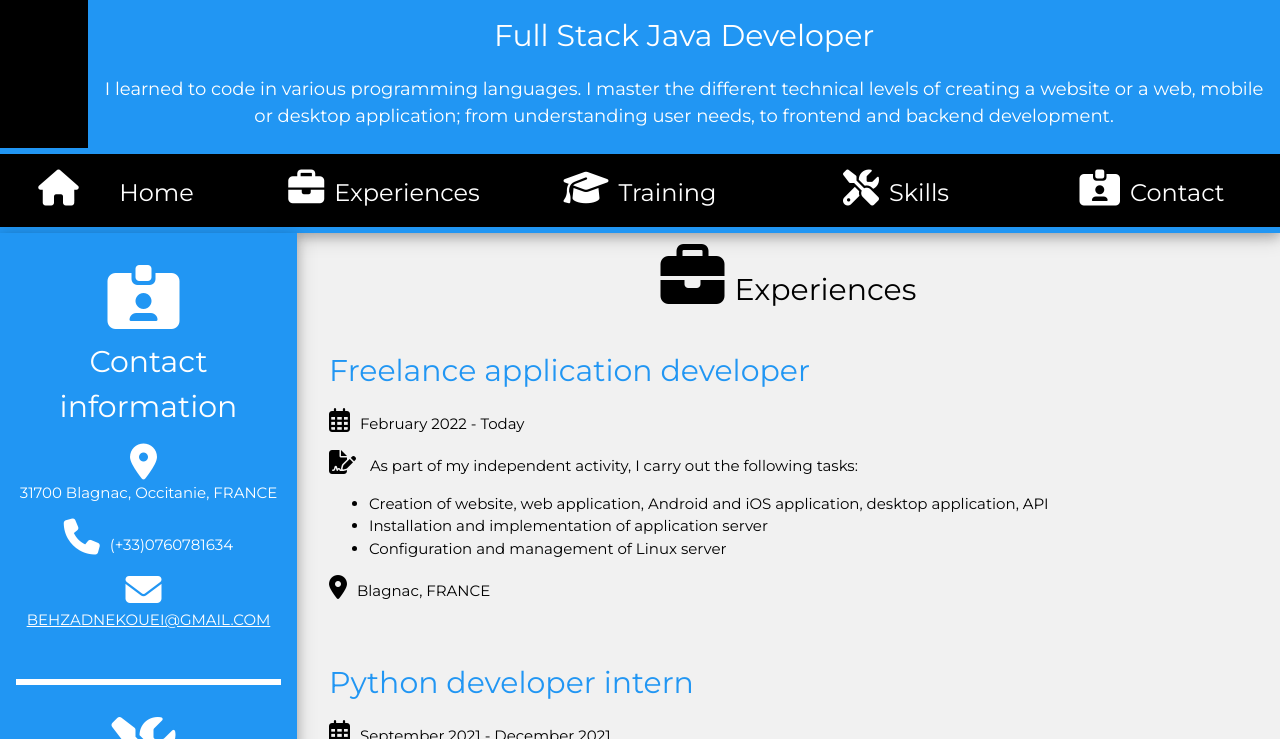
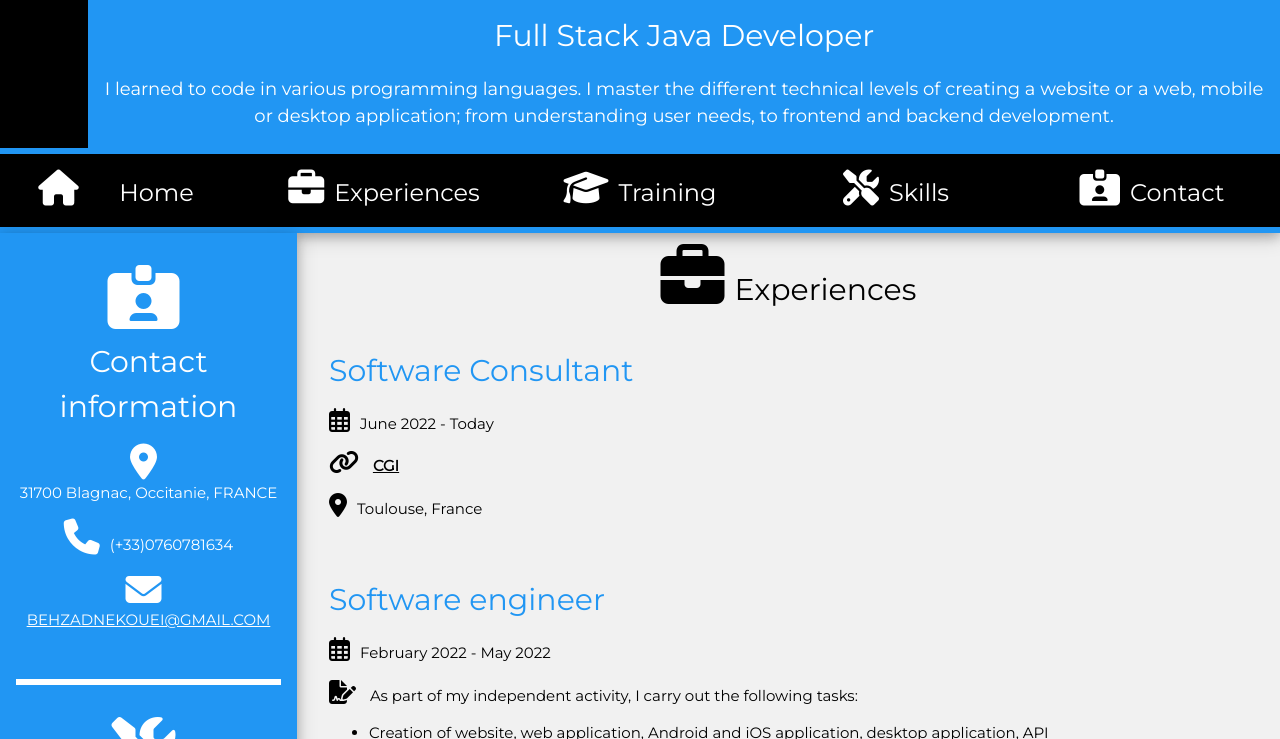
Before and after one commit to beneko/beneko.github.io, a plain HTML site: page en/index.html in a window 1280 px wide. Shown: the part 61-800 px from the top of the page. Drawn offline with nearby package versions, Linux system fonts and the light colour scheme.

Commit message:
update cv

```diff
--- a/en/index.html
+++ b/en/index.html
@@ -289,10 +289,22 @@
         </div>
         <article class="w3-padding-16">
           <h2 class="w3-text-blue">
-            Freelance application developer
+            Software Consultant
           </h2>
           <p>
-            <i class="w3-xlarge far fa-calendar-alt"></i>February 2022 - Today
+            <i class="w3-xlarge far fa-calendar-alt"></i>June 2022 - Today
+          </p>
+          <i class="w3-xlarge fas fa-link"></i>
+          <a href="https://cgi.com/" title="CGI" target="_blank"
+            ><strong>CGI</strong></a>
+          <p><i class="fa fa-map-marker w3-xlarge"></i>Toulouse, France</p>
+        </article>
+        <article class="w3-padding-16">
+          <h2 class="w3-text-blue">
+            Software engineer
+          </h2>
+          <p>
+            <i class="w3-xlarge far fa-calendar-alt"></i>February 2022 - May 2022
           </p>
           <p>
             <i class="w3-xlarge fas fa-file-signature"></i>
```
Also changed, not shown: index.html (+17 -2 lines).
